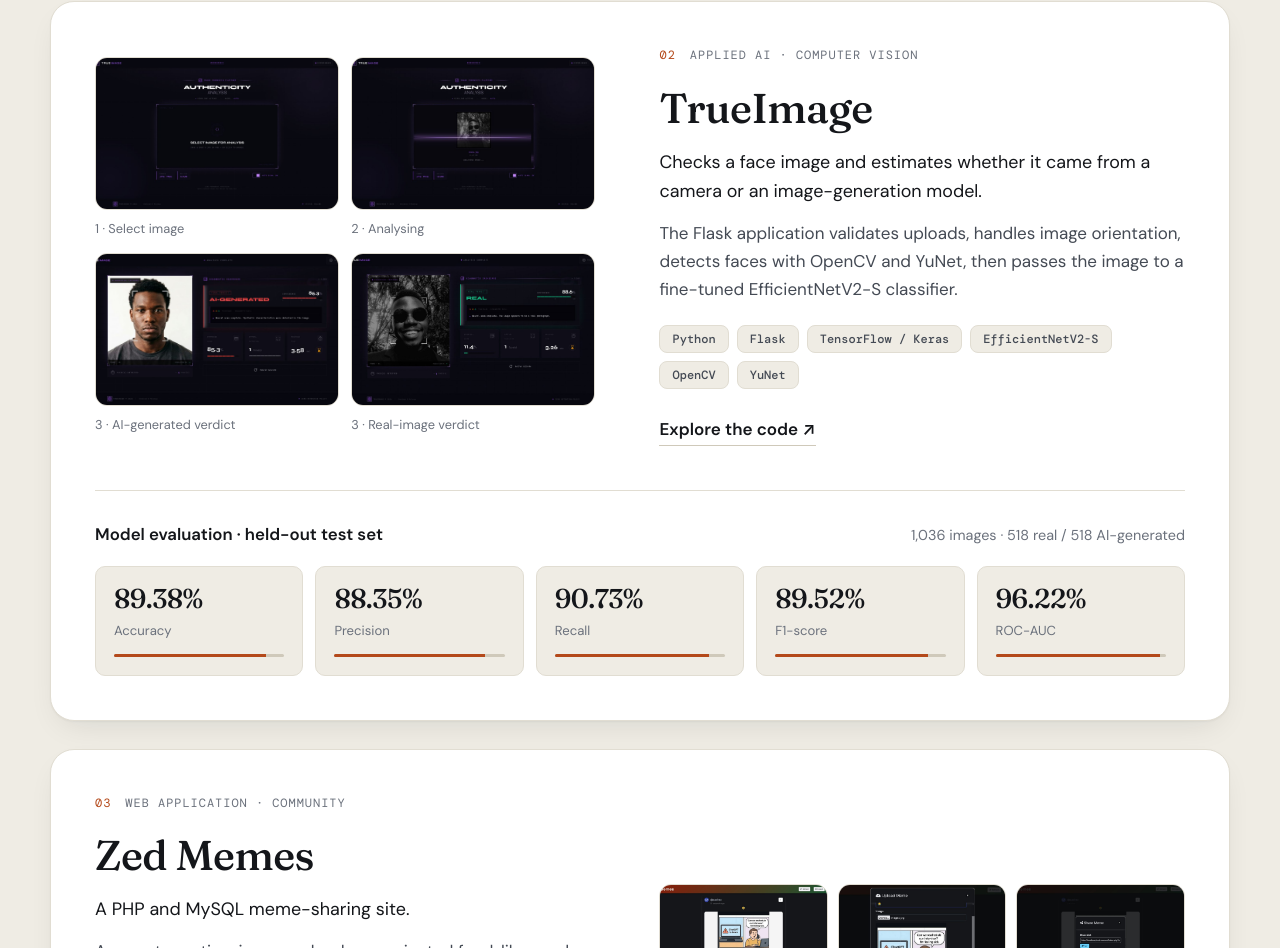
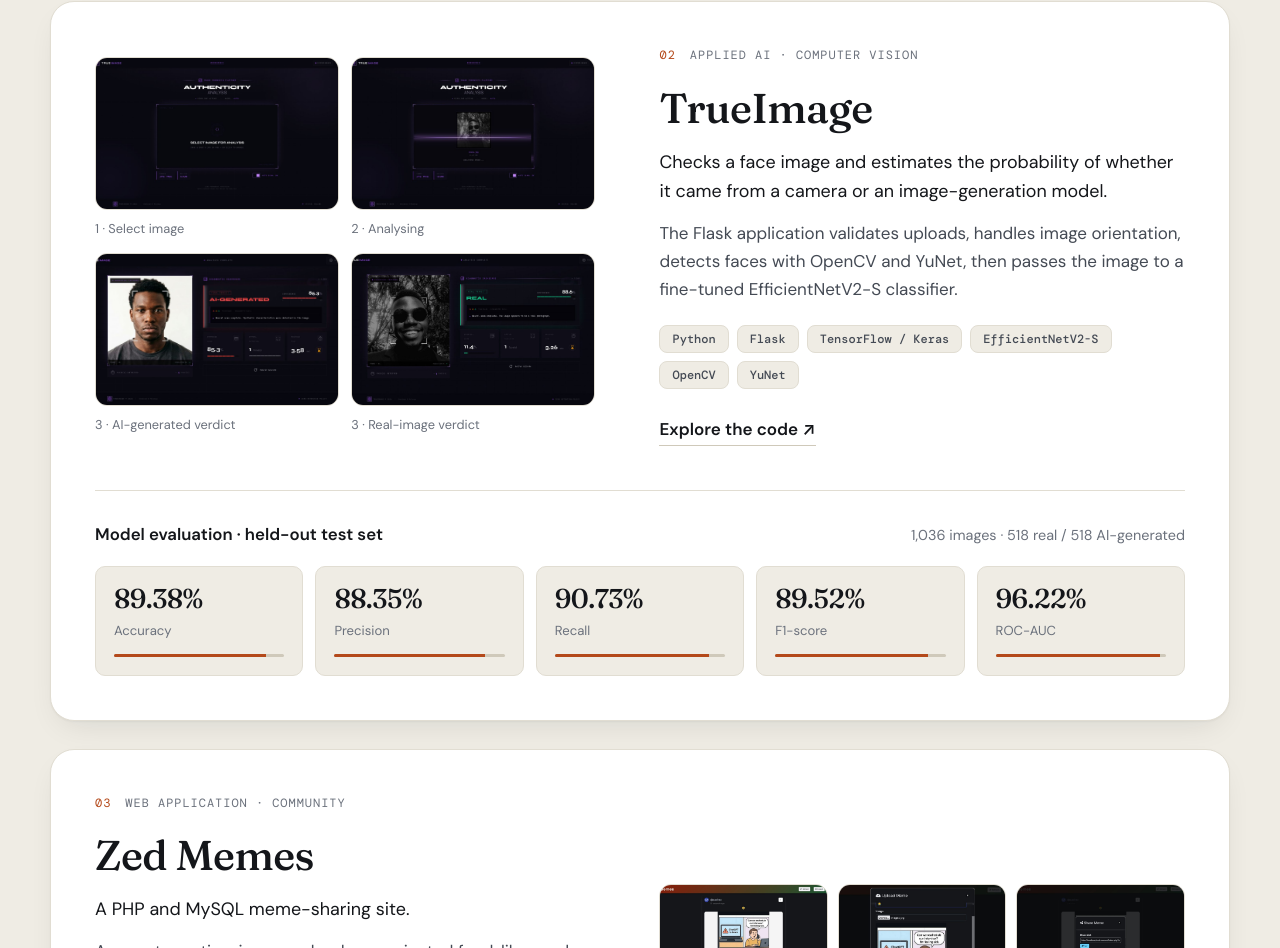
Before and after one commit to ShekinahBeliaMulenga/shekinahbmulenga-portfolio, a plain HTML site: page index.html in a window 1280 px wide. Shown: the part 3946-4894 px from the top of the page. Drawn offline with nearby package versions, Linux system fonts and the light colour scheme.

Commit message:
Add trueimage description

```diff
--- a/index.html
+++ b/index.html
@@ -211,7 +211,7 @@ def verify(upload):
               <div>
                 <div class="case-meta mono"><span class="num">02</span><span>Applied AI · Computer vision</span></div>
                 <h3>TrueImage</h3>
-                <p class="summary">Checks a face image and estimates whether it came from a camera or an image-generation model.</p>
+                <p class="summary">Checks a face image and estimates the probability of whether it came from a camera or an image-generation model.</p>
                 <p class="desc">The Flask application validates uploads, handles image orientation, detects faces with OpenCV and YuNet, then passes the image to a fine-tuned EfficientNetV2-S classifier.</p>
                 <ul class="tags"><li>Python</li><li>Flask</li><li>TensorFlow / Keras</li><li>EfficientNetV2-S</li><li>OpenCV</li><li>YuNet</li></ul>
                 <a class="link" href="https://github.com/ShekinahBeliaMulenga/trueimage" target="_blank" rel="noopener noreferrer">Explore the code ↗</a>
```
